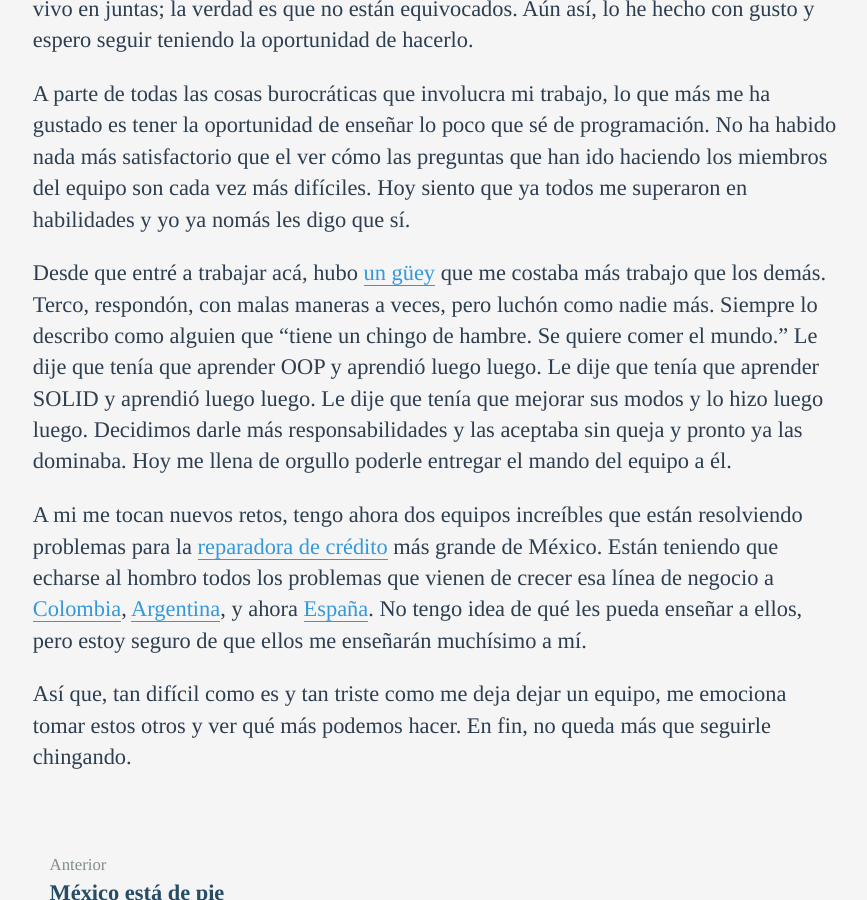
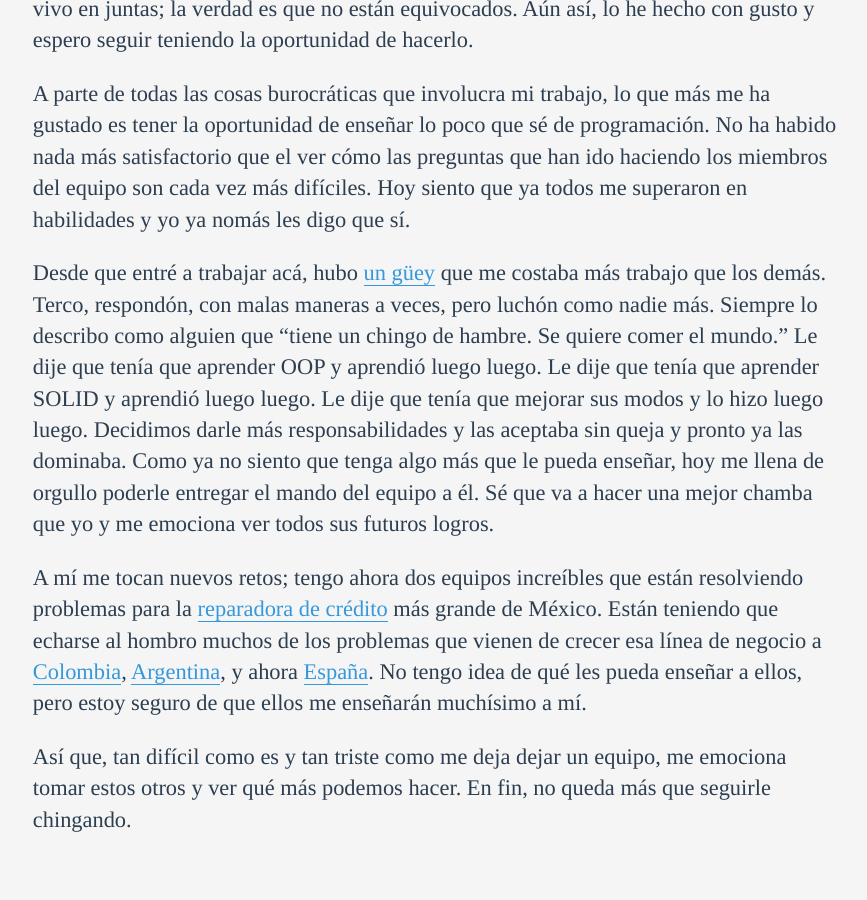
Before and after one commit to jaimerodas/jaimerodas.github.io, a Jekyll site: the page built from _posts/2018-09-01-Cambio-de-Equipo.md, in a window 1280 px wide and 900 px high, scrolled down 609 px. Shown: the whole window, without its empty margins (204-1071 px from the left). Built offline with Jekyll 4.4.1, drawn with Linux system fonts in a browser that asks for light colours; some web fonts are replaced.

Commit message:
Update 2018-09-01-Cambio-de-Equipo.md

```diff
--- a/_posts/2018-09-01-Cambio-de-Equipo.md
+++ b/_posts/2018-09-01-Cambio-de-Equipo.md
@@ -29,15 +29,17 @@ nadie más. Siempre lo describo como alguien que "tiene un chingo de hambre. Se
 quiere comer el mundo." Le dije que tenía que aprender OOP y aprendió luego
 luego. Le dije que tenía que aprender SOLID y aprendió luego luego. Le dije que
 tenía que mejorar sus modos y lo hizo luego luego. Decidimos darle más
-responsabilidades y las aceptaba sin queja y pronto ya las dominaba. Hoy me
-llena de orgullo poderle entregar el mando del equipo a él.
+responsabilidades y las aceptaba sin queja y pronto ya las dominaba. Como ya no
+siento que tenga algo más que le pueda enseñar, hoy me llena de orgullo poderle
+entregar el mando del equipo a él. Sé que va a hacer una mejor chamba que yo y
+me emociona ver todos sus futuros logros.
 
-A mi me tocan nuevos retos, tengo ahora dos equipos increíbles que están
+A mí me tocan nuevos retos; tengo ahora dos equipos increíbles que están
 resolviendo problemas para la [reparadora de crédito][3] más grande de México.
-Están teniendo que echarse al hombro todos los problemas que vienen de crecer
-esa línea de negocio a [Colombia][4], [Argentina][5], y ahora [España][6]. No
-tengo idea de qué les pueda enseñar a ellos, pero estoy seguro de que ellos me
-enseñarán muchísimo a mí.
+Están teniendo que echarse al hombro muchos de los problemas que vienen de
+crecer esa línea de negocio a [Colombia][4], [Argentina][5], y ahora
+[España][6]. No tengo idea de qué les pueda enseñar a ellos, pero estoy seguro
+de que ellos me enseñarán muchísimo a mí.
 
 Así que, tan difícil como es y tan triste como me deja dejar un equipo, me
 emociona tomar estos otros y ver qué más podemos hacer. En fin, no queda más
```
